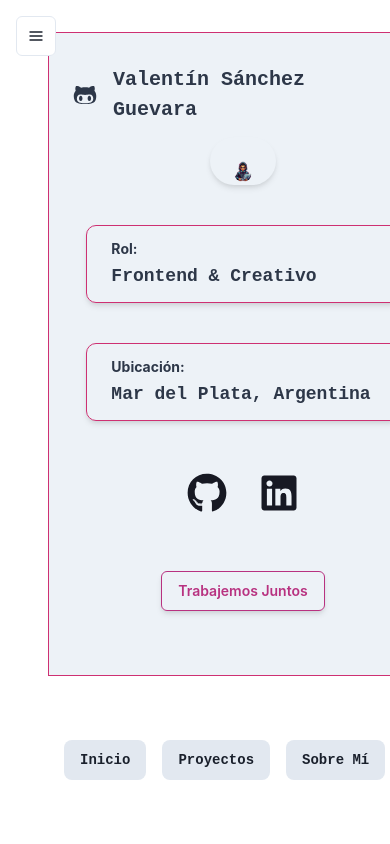
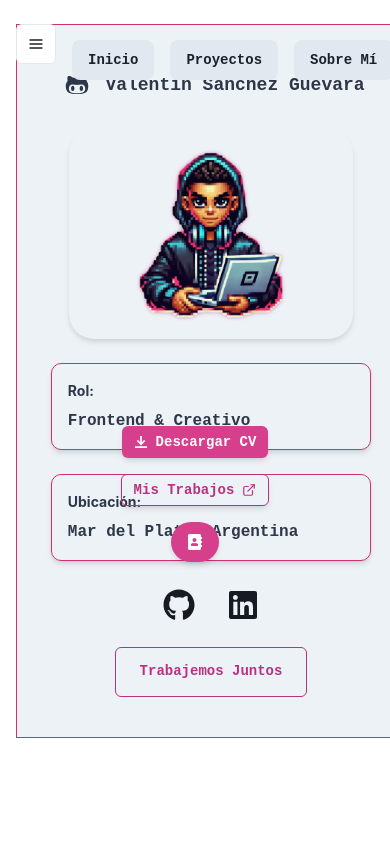
Before and after one commit to valentinsg/my-portfolio, a React (Create React App) app: page / in a window 390 px wide. Shown: the top 844 px of the page. Built offline with nearby package versions, Linux system fonts and the light colour scheme.

Commit message:
mejoras responsive

```diff
--- a/src/App.css
+++ /dev/null
@@ -1,4 +0,0 @@
-.App {
-  text-align: center;
-  align-items: center;
-}
--- a/src/App.tsx
+++ b/src/App.tsx
@@ -10,7 +10,9 @@ import {
   DrawerCloseButton,
   DrawerHeader,
   DrawerBody,
-  useDisclosure
+  Stack,
+  useDisclosure,
+  Flex,
 } from '@chakra-ui/react';
 import { HamburgerIcon } from '@chakra-ui/icons';
 
@@ -22,71 +24,27 @@ import Projects from './components/Projects';
 import About from './components/About';
 import Resume from './components/Resume';
 import Contact from './components/Contact';
-import { useLanguage } from './context/LanguageProvider';
 // #endregion
 
-const App = () => {
-  // #region Hooks & State
-  const { isSpanish } = useLanguage();
-  const [selectedSection, setSelectedSection] = useState('Home');
+const App: React.FC = () => {
+  const [selectedSection, setSelectedSection] = useState<string>('Home');
   const { colorMode, toggleColorMode } = useColorMode();
   const color = useColorModeValue('gray.900', 'gray.100');
   const { isOpen, onOpen, onClose } = useDisclosure();
-  const [, setScrolled] = useState(false);
-  // #endregion
 
-  // #region Effects
   useEffect(() => {
-    const handleScroll = () => {
-      setScrolled(window.scrollY > 50);
-    };
-
-    window.addEventListener('scroll', handleScroll);
-    return () => window.removeEventListener('scroll', handleScroll);
-  }, []);
-  // #endregion
-
-  // #region Section Management
-  const sections = {
-    [isSpanish ? 'Inicio' : 'Home']: <Home setSelectedSection={setSelectedSection} />,
-    [isSpanish ? 'Proyectos' : 'Projects']: <Projects />,
-    [isSpanish ? 'Sobre Mí' : 'About Me']: <About />,
-    [isSpanish ? 'Currículum' : 'Resume']: <Resume />,
-    [isSpanish ? 'Contacto' : 'Contact']: <Contact />
-  };
-
-  const handleSectionChange = (section: React.SetStateAction<string>) => {
-    setSelectedSection(section);
-    if (typeof section === 'string') {
-      const element = document.getElementById(`${section.toLowerCase()}-section`);
+    if (selectedSection) {
+      const element = document.getElementById(`${selectedSection.toLowerCase()}-section`);
       if (element) {
         element.scrollIntoView({ behavior: 'smooth' });
       }
     }
-  };
-  // #endregion
+  }, [selectedSection]);
 
   return (
-    <Box
-      position="relative"
-      minHeight="100vh"
-      className="app-container"
-    >
-      {/* Main Content Container */}
-      <Box
-        position="relative"
-        zIndex={1}
-        color={color}
-        transition="all 0.3s ease-in-out"
-      >
-        {/* Mobile Menu Button */}
-        <Box
-          display={{ base: 'block', md: 'none' }}
-          position="fixed"
-          top={4}
-          left={4}
-          zIndex={20}
-        >
+    <Stack minHeight="100vh">
+      <Box zIndex={1} color={color} transition="all 0.3s ease-in-out">
+        <Box display={{ base: 'block', md: 'none' }} position="fixed" top={6} left={4} zIndex={20}>
           <IconButton
             icon={<HamburgerIcon />}
             onClick={onOpen}
@@ -97,7 +55,6 @@ const App = () => {
           />
         </Box>
 
-        {/* Mobile Drawer */}
         <Drawer isOpen={isOpen} placement="left" onClose={onClose}>
           <DrawerOverlay>
             <DrawerContent>
@@ -107,7 +64,7 @@ const App = () => {
                 <Header
                   selectedSection={selectedSection}
                   setSelectedSection={(section) => {
-                    handleSectionChange(section);
+                    setSelectedSection(section);
                     onClose();
                   }}
                   colorMode={colorMode}
@@ -119,48 +76,29 @@ const App = () => {
           </DrawerOverlay>
         </Drawer>
 
-        {/* Main Layout */}
-        <Box
-          display="flex"
-          flexDirection={{ base: 'column', md: 'row' }}
-          maxWidth="1440px"
-          px={{ base: 4, md: 12 }}
-        >
-          {/* Sidebar */}
-          <Box flexShrink={0} w={{ base: "100%", md: "22vw", lg: "20vw" }} m={8}>
+        <Box display="flex" flexDirection={{ base: 'column', md: 'row' }} px={{ base: 4, md: 12 }}>
+          <Flex flexShrink={0} w={{ base: "100%", md: "22vw", lg: "20vw" }} >
             <Sidebar />
-          </Box>
+          </Flex>
 
-          {/* Main Content */}
-          <Box
-            flex={1}
-            m={4}
-            px={{ base: 4, md: 10 }}
-          >
-            {/* Desktop Header */}
+          <Box m={6} px={{ base: 4, md: 12 }}>
             <Header
               selectedSection={selectedSection}
-                setSelectedSection={handleSectionChange}
+              setSelectedSection={setSelectedSection}
               colorMode={colorMode}
               toggleColorMode={toggleColorMode}
               isMobile={false}
             />
 
-            {/* Sections */}
-            {Object.entries(sections).map(([key, component]) => (
-              <Box
-                key={key}
-                id={`${key.toLowerCase()}-section`}
-                minHeight="100vh"
-                py={20}
-              >
-                {component}
-              </Box>
-            ))}
+            <Home setSelectedSection={setSelectedSection} />
+            <Projects />
+            <About />
+            <Resume />
+            <Contact />
           </Box>
         </Box>
       </Box>
-    </Box>
+    </Stack>
   );
 };
 
--- a/src/components/Home.tsx
+++ b/src/components/Home.tsx
@@ -1,5 +1,5 @@
 import React from 'react';
-import { Box, Button, Text, VStack, IconButton, Tooltip, useColorModeValue, Stack } from '@chakra-ui/react';
+import { Flex, Button, Text, VStack, IconButton, Tooltip, useColorModeValue } from '@chakra-ui/react';
 import { DownloadIcon, ExternalLinkIcon } from '@chakra-ui/icons';
 import { useLanguage } from '../context/LanguageProvider';
 import { FaAddressBook } from 'react-icons/fa';
@@ -16,76 +16,53 @@ const Home: React.FC<HomeProps> = ({ setSelectedSection }) => {
 
   const handleScrollToContact = () => {
     setSelectedSection(isSpanish ? 'Contacto' : 'Contact');
-    const contactSection = document.getElementById('contact-section');
-    if (contactSection) {
-      contactSection.scrollIntoView({ behavior: 'smooth' });
-    }
   };
 
   return (
-    <Box
-      minH={{base: "100vh", md: "80vh"}}
+    <Flex
+      minH={{ base: "100vh", md: "85vh" }}
       w="100%"
-      ml={{ base: 0, md: 6 }}
-      display="flex"
       flexDir="column"
-      justifyContent={{base: "center" , md: "flex-start"}}
-      alignItems={{base: "center" , md: "flex-start"}}
+      px={{ base: 4, md: "auto" }}
+      py={{ base: 8, md: "auto" }}
     >
-      {/* #region Text Section  */}
-      <VStack alignItems={{base: "center" , md: "flex-start"}} textAlign={{base: "center", md: "left"}} userSelect={"none"}>
-        <Text
-          fontSize={['6xl', '7xl', '8xl', '9xl']}
-          fontWeight="1000"
-          color={textColor}
-          lineHeight={{base: 0.9, md: ""}}
-        >
+      <VStack
+        alignItems={{ base: "center", md: "flex-start" }}
+        textAlign={{ base: "center", md: "left" }}
+        userSelect="none"
+        spacing={2}
+      >
+        <Text fontSize={{ base: '4xl', md: '6xl', lg: '7.5vw' }} fontWeight="extrabold" color={textColor} lineHeight="1">
           {isSpanish ? 'Soy' : 'I am'}
         </Text>
-        <Text
-          fontSize={['6xl', '7xl', '8xl', '9xl']}
-          fontWeight="1000"
-          color={textColor}
-          lineHeight={{base: 0.9, md: ""}}
-        >
+        <Text fontSize={{ base: '4xl', md: '6xl', lg: '7.5vw' }} fontWeight="extrabold" color={textColor} lineHeight="1">
           Valentín
         </Text>
-        <Text
-          fontSize={['6xl', '7xl', '8xl', '9xl']}
-          fontWeight="1000"
-          lineHeight={{base: 0.9, md: ""}}
-          color={textColor}
-        >
+        <Text fontSize={{ base: '4xl', md: '6xl', lg: '7.5vw' }}fontWeight="extrabold" color={textColor} lineHeight="1">
           Sánchez Guevara
         </Text>
-        <Text
-          fontSize={['xl', '2xl', '5xl']}
-          color={accentColor}
-          fontFamily={"monospace"}
-          mt={{base: 0, md: -4}}
-        >
+        <Text fontSize={{ base: 'lg', md: '2xl', lg: '2.3vw' }} color={accentColor} fontFamily="monospace" mt={-1}>
           {isSpanish ? 'Mejorando empresas a través de la digitalización.' : 'Helping businesses thrive through digitalization.'}
         </Text>
-        <Text
-          fontStyle={'italic'}
-          fontSize={['md', 'lg', '2xl']}
-          color={textColor}
-          mt={-4}
-        >
+        <Text mb={4} fontStyle="italic" fontSize={{ base: 'sm', md: 'md', lg: '1.3vw' }} color={textColor} mt={-2}>
           {isSpanish ? 'Viviendo en Mar del Plata, Argentina' : 'Based in Mar del Plata, Argentina'}
         </Text>
       </VStack>
-      {/* #endregion */}
 
-      {/* #region Buttons Section */}
-      <Stack spacing={{base: 6, md: 5}} mt={{base: "4", md:"auto"}} alignItems="center" direction={{base: "column", md: "row"}}>
+      <Flex
+        gap={{ base: 4, lg: 6 }}
+        mt={{ base: 4, md: "auto" }}
+        mb={{ base: 4, md: 8 }}
+        alignItems="center"
+        direction={{ base: "column", md: "row" }}
+      >
         <Tooltip label={isSpanish ? 'Descargar CV' : 'Download CV'} placement="top">
           <span>
             <Button
-              size={['md', 'lg']}
-              boxShadow={'md'}
+              size={{ base: 'sm', md: 'md', lg: 'lg' }}
+              boxShadow="md"
               colorScheme="pink"
-              fontFamily={'monospace'}
+              fontFamily="monospace"
               leftIcon={<DownloadIcon />}
               _hover={{ bg: 'pink.300' }}
               _active={{ bg: 'pink.500' }}
@@ -102,39 +79,38 @@ const Home: React.FC<HomeProps> = ({ setSelectedSection }) => {
             </Button>
           </span>
         </Tooltip>
+
         <Tooltip label={isSpanish ? 'Ver mis proyectos' : 'View my projects'} placement="top">
           <span>
             <Button
-              size={['md', 'lg']}
+              size={{ base: 'sm', md: 'md', lg: 'lg' }}
               variant="outline"
-              boxShadow={'md'}
+              boxShadow="md"
               colorScheme="pink"
-              fontFamily={'monospace'}
+              fontFamily="monospace"
               rightIcon={<ExternalLinkIcon />}
-              onClick={() => setSelectedSection('Projects' )}
+              onClick={() => setSelectedSection('Projects')}
             >
               {isSpanish ? 'Mis Trabajos' : 'View My Works'}
             </Button>
           </span>
         </Tooltip>
 
-        {/* New button to scroll to the contact section */}
         <Tooltip label={isSpanish ? 'Contactarme' : 'Scroll to Contact'} placement="top">
           <IconButton
-            size="lg"
+            size={{ base: 'md', md: 'lg' }}
             aria-label="Scroll to contact"
             icon={<FaAddressBook />}
             isRound
             onClick={handleScrollToContact}
             colorScheme="pink"
-            boxShadow={'md'}
+            boxShadow="md"
             _hover={{ bg: 'pink.300' }}
             _active={{ bg: 'pink.500' }}
           />
         </Tooltip>
-      </Stack>
-      {/* #endregion */}
-    </Box>
+      </Flex>
+    </Flex>
   );
 };
 
--- a/src/components/Sidebar.tsx
+++ b/src/components/Sidebar.tsx
@@ -1,4 +1,4 @@
-import { Box, Image, HStack, Text, Link, Flex, Icon, Tooltip, useColorModeValue, Button } from '@chakra-ui/react';
+import { Box, Image, HStack, Text, Link, Flex, Icon, Tooltip, useColorModeValue, Button, Stack } from '@chakra-ui/react';
 import { FaGithub, FaGithubAlt, FaLinkedin } from 'react-icons/fa';
 import { useLanguage } from '../context/LanguageProvider';
 import Yo from '../img/yo.png';
@@ -13,179 +13,90 @@ const Sidebar = () => {
   const boxShadowColor = useColorModeValue("md", "lg");
 
   return (
-    <Box
-      as="aside"
-      w={{ base: "100vw", sm: "80vw", md: "20vw", lg: "20vw" }}
+    <Flex
       bgColor={bgColor}
-      display="flex"
       flexDirection="column"
-      justifyContent={"center"}
-      alignItems={"center"}
-      position={{ base: "relative", md: "fixed" }}
-      borderRadius={{ base: "0", md: "25px" }}
-      border={useColorModeValue('1px solid #ce3072', 'none')}
-      p={{ base: 4, md: 6 }}
-      my={"auto"}
+      alignItems="center"
+      position="fixed"
+      h={{ base: "auto", md: "92%" }} // Ajuste para pantallas pequeñas y grandes
+      w={{ base: "full", md: "22vw" }}
+      overflowY="auto"
+      p={4}
+      my={6}
+      gap={6} // Espaciado entre elementos
+      borderRadius={{ base: "0", md: "20px" }}
+      border={useColorModeValue("1px solid #ce3072", "none")}
       boxShadow={{ base: "none", md: boxShadowColor }}
     >
-      <Flex
-        flexDirection="row"
-        alignItems="center"
-        mt={4}
-        mr={6}
-        gap={2}
-      >
+      <Flex gap={2} alignItems="center" mt={6} flexDirection="row">
         <Icon
           as={FaGithubAlt}
-          w={{ base: 10, md: 14, lg: 14 }}
-          h={{ base: 10, md: 14, lg: 14 }}
+          w={{ base: 10, md: 14 }}
+          h={{ base: 10, md: 14 }}
           p={2}
           color={textColor}
         />
-        <Text
-          fontSize={{ base: 20, md: 22, lg: "xl" }}
-          color={textColor}
-          fontWeight={600}
-          fontFamily={"monospace"}
-        >
+        <Text color={textColor} fontWeight={600} fontSize={{ base: "lg", md: "xl" }} fontFamily={"monospace"}>
           Valentín Sánchez Guevara
         </Text>
       </Flex>
 
-      <Box
-        bg={useColorModeValue("gray.100", "gray.800")}
-        borderRadius={"25px"}
-        boxShadow="md"
-        w={"17vw"}
-        p={6}
-        mt={3}
-      >
+      <Box bg={useColorModeValue("gray.100", "gray.800")} borderRadius={"25px"} boxShadow="md" w={{ base: "80%", md: "90%" }} p={4}>
         <Image
-          m={"auto"}
-          mb={-6}
+          m="auto"
           src={Yo}
-          w={{ base: "50vw", md: "15vw", lg: "11vw" }}
+          w={{ base: "40vw", md: "15vw", lg: "11vw" }}
           borderRadius="15px"
           alt="Valentín Sánchez Guevara"
         />
       </Box>
 
-      <Box
-        w="88%"
-        bg={useColorModeValue("transparent", "gray.600")}
-        borderRadius="10px"
-        p={3}
-        mt={10}
-        textAlign="left"
-        boxShadow="md"
-        border={useColorModeValue('1px solid #ce3072', 'none')}
-      >
-        <Text
-          fontSize={{ base: "sm", lg: "md" }}
-          fontWeight="bold"
-          color={useColorModeValue("gray.700", "whiteAlpha.800")}
-          mb={1}
-          ml={3}
-        >
+      <Stack w="90%" bg={useColorModeValue("transparent", "gray.600")} borderRadius="10px" p={4} textAlign="left" boxShadow="md" border={useColorModeValue('1px solid #ce3072', 'none')}>
+        <Text fontWeight="bold" color={useColorModeValue("gray.700", "whiteAlpha.800")} fontSize={{ base: "sm", md: "md" }}>
           {isSpanish ? "Rol:" : "Role:"}
         </Text>
-        <Text
-          fontSize={{ base: "lg", lg: "xl" }}
-          color={textColor}
-          fontWeight={600}
-          fontFamily="monospace"
-          ml={3}
-        >
+        <Text color={textColor} fontWeight={600} fontSize={{ base: "md", md: "lg" }} fontFamily="monospace">
           {isSpanish ? "Frontend & Creativo" : "Frontend & Creative"}
         </Text>
-      </Box>
+      </Stack>
 
-      <Box
-        w="88%"
-        bg={useColorModeValue("transparent", "gray.600")}
-        borderRadius="10px"
-        p={3}
-        mt={10}
-        textAlign="left"
-        boxShadow="md"
-        border={useColorModeValue('1px solid #ce3072', 'none')}
-      >
-        <Text
-          fontSize={{ base: "sm", lg: "md" }}
-          fontWeight="bold"
-          color={useColorModeValue("gray.700", "whiteAlpha.800")}
-          textAlign={"left"}
-          mb={1}
-          ml={3}
-        >
+      <Stack w="90%" bg={useColorModeValue("transparent", "gray.600")} borderRadius="10px" p={4} textAlign="left" boxShadow="md" border={useColorModeValue('1px solid #ce3072', 'none')}>
+        <Text fontWeight="bold" color={useColorModeValue("gray.700", "whiteAlpha.800")} fontSize={{ base: "sm", md: "md" }}>
           {isSpanish ? "Ubicación:" : "Location:"}
         </Text>
-        <Text
-          fontSize={{ base: "lg", lg: "xl" }}
-          color={textColor}
-          align={"left"}
-          ml={3}
-          fontWeight={600}
-          fontFamily="monospace"
-        >
+        <Text color={textColor} fontWeight={600} fontSize={{ base: "md", md: "lg" }} fontFamily="monospace">
           Mar del Plata, Argentina
         </Text>
-      </Box>
+      </Stack>
 
-      <Flex flexDir={"column"} alignItems={"center"} m={12} >
-        <HStack spacing={6} mb={6}>
-          <Tooltip label={isSpanish ? "Mi GitHub" : "My GitHub"} aria-label={isSpanish ? "GitHub" : "GitHub"} >
-            <Link href="https://github.com/valentinsg" isExternal >
-              <Icon
-                as={FaGithub}
-                w={12}
-                h={12}
-                borderRadius="15px"
-                p={1}
-                _hover={{
-                  bgGradient: "linear(to-br, #ce3072, #414358)",
-                  transform: "scale(1.1)",
-                  borderColor: "#414358",
-                  transition: "all 0.5s ease-in-out",
-                }}
-                transition="all 0.9s ease-in-out"
-
-              />
+      <Flex flexDirection="column" alignItems="center" mt="auto" mb={4} w="100%">
+        <HStack spacing={6} mb={4}>
+          <Tooltip label={isSpanish ? "Mi GitHub" : "My GitHub"}>
+            <Link href="https://github.com/valentinsg" isExternal>
+              <Icon as={FaGithub} w={10} h={10} p={1} _hover={{ transform: "scale(1.1)" }} transition="all 0.5s ease" />
             </Link>
           </Tooltip>
-          <Tooltip label={isSpanish ? "Ir a mi LinkedIn" : "Go to my LinkedIn"} aria-label={isSpanish ? "LinkedIn" : "LinkedIn"}>
+          <Tooltip label={isSpanish ? "Ir a mi LinkedIn" : "Go to my LinkedIn"}>
             <Link href="https://www.linkedin.com/in/valent%C3%ADn-s-761910200/" isExternal>
-              <Icon
-                as={FaLinkedin}
-                w={12}
-                h={12}
-                borderRadius="15px"
-                p={1}
-                _hover={{
-                  bgGradient: "linear(to-br, #414358, #ce3072)",
-                  transform: "scale(1.1)",
-                  borderColor: "#414358",
-                  transition: "all 0.5s ease-in-out",
-                }}
-                transition="all 0.9s ease-in-out"
-              />
+              <Icon as={FaLinkedin} w={10} h={10} p={1} _hover={{ transform: "scale(1.1)" }} transition="all 0.5s ease" />
             </Link>
           </Tooltip>
         </HStack>
 
-        <Tooltip label={isSpanish ? "Ver como podemos trabajar" : "How we can work"} aria-label={isSpanish ? "Trabajemos Juntos" : "Work Together"}>
+        <Tooltip label={isSpanish ? "Como podemos trabajar?" : "How we can work"}>
           <Button
             variant="outline"
-            mt={6}
-            boxShadow={'md'}
             colorScheme="pink"
-            fontSize={{ base: "sm", md: "md", lg: "lg" }}
+            fontFamily="monospace"
+            fontSize={{ base: "sm", md: "md" }}
+            p={6}
+            mb={2}
           >
             {isSpanish ? "Trabajemos Juntos" : "Work Together"}
           </Button>
         </Tooltip>
       </Flex>
-    </Box>
+    </Flex>
   );
 };
 
```
Lines whose indentation alone changed are shown as unchanged.
